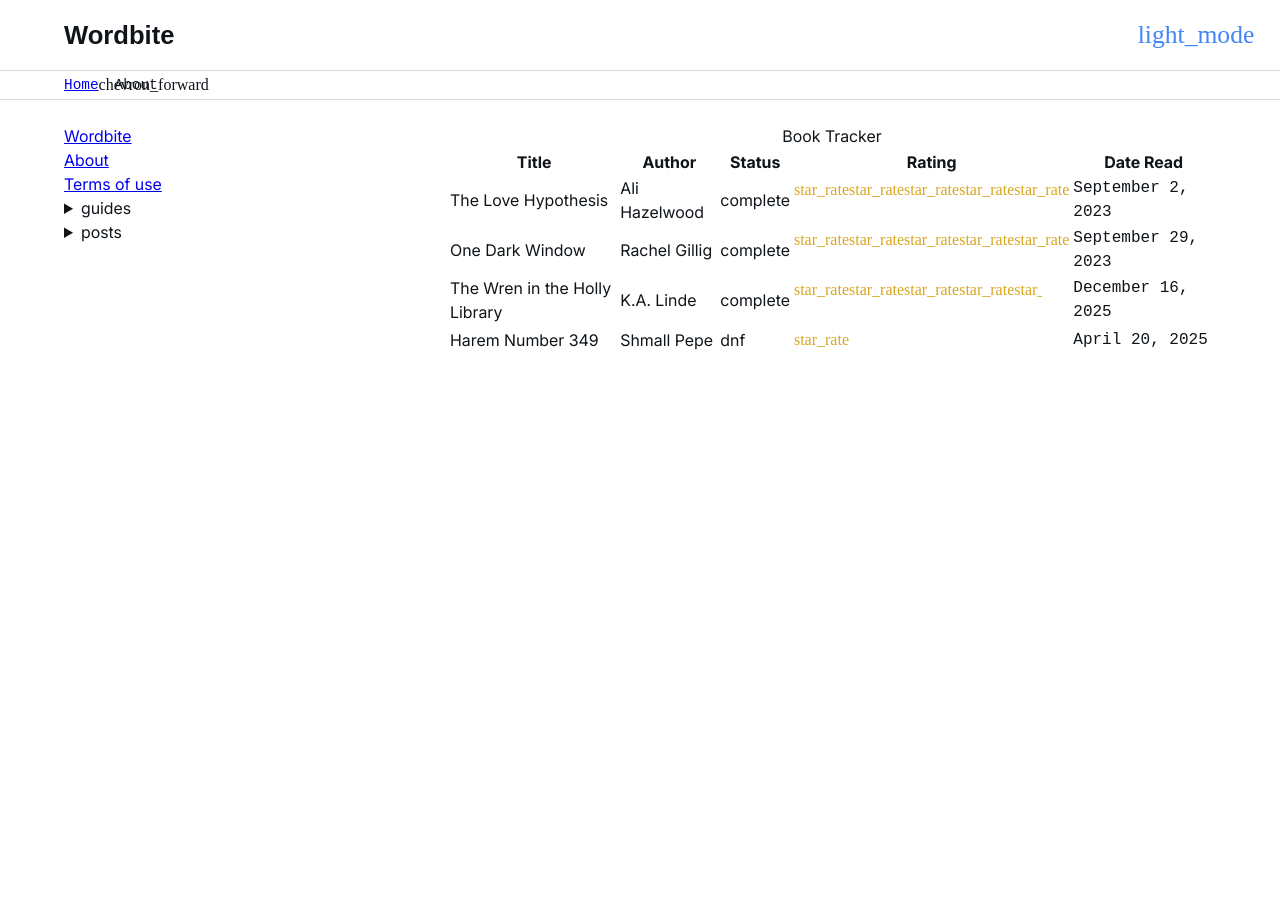
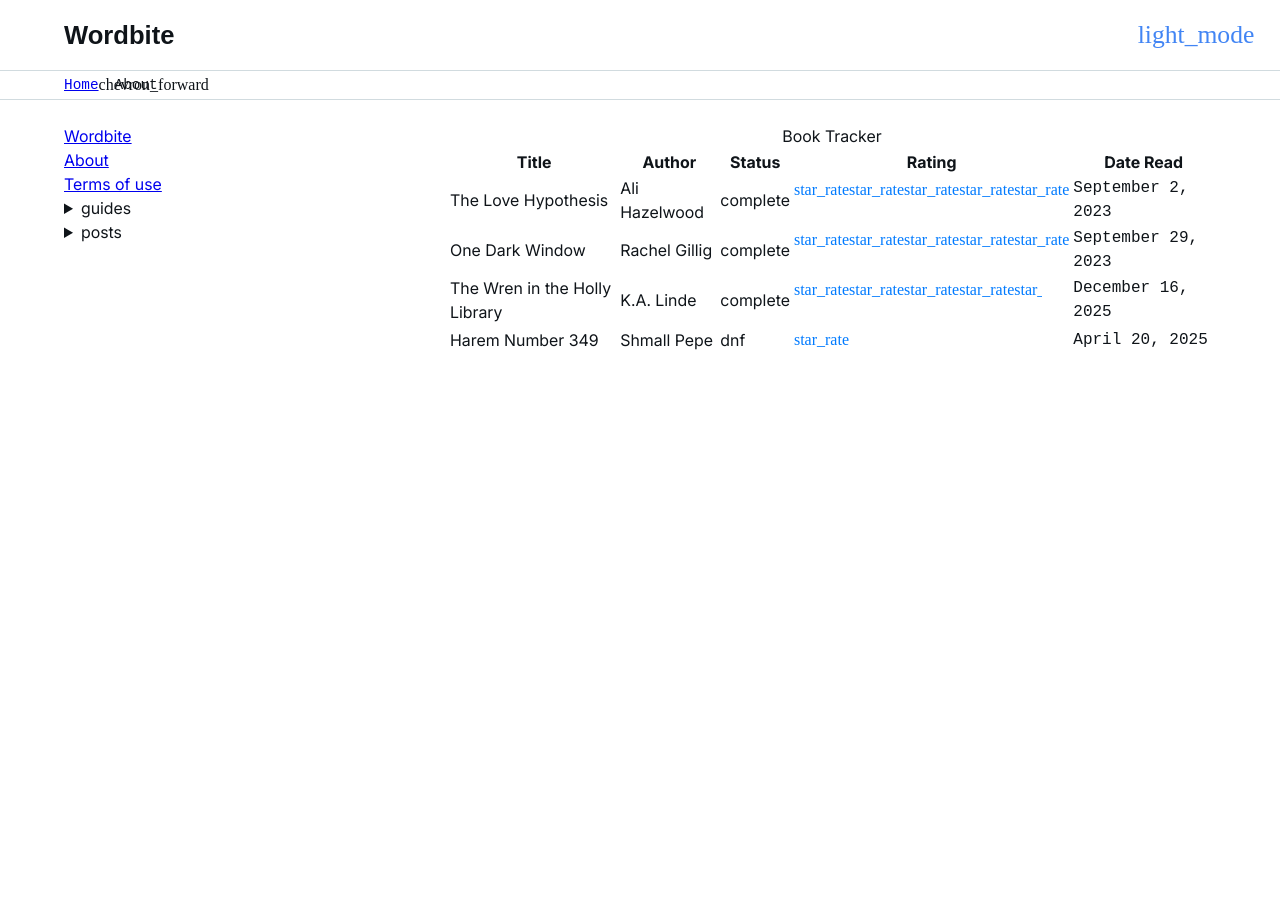
Before and after one commit to emilymcaldwell/Wordbite, a Jekyll site: the page built from about.md, in a window 1280 px wide. Built offline with Jekyll 4.4.1, drawn with Linux system fonts in a browser that asks for light colours; some web fonts are replaced.

Commit message:
Update layout.scss

```diff
--- a/_sass/layout.scss
+++ b/_sass/layout.scss
@@ -40,7 +40,7 @@ table {
         display: block;
         font-family: "Material Symbols";
         font-variation-settings: 'FILL' 1;
-        background-color: goldenrod;
+        background-color: $accent-colour;
         background-clip: text;
         -webkit-text-fill-color: transparent;
       }
```
